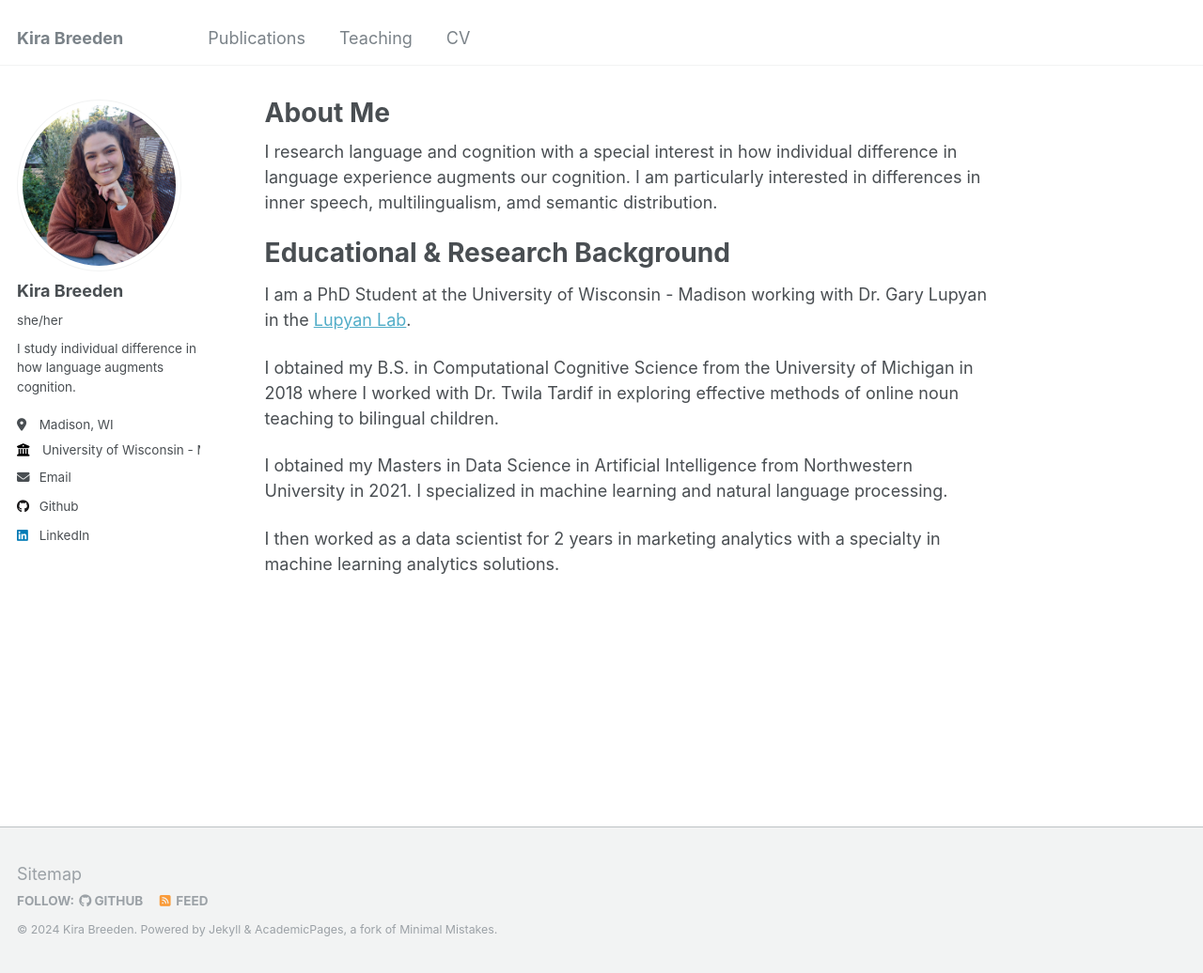
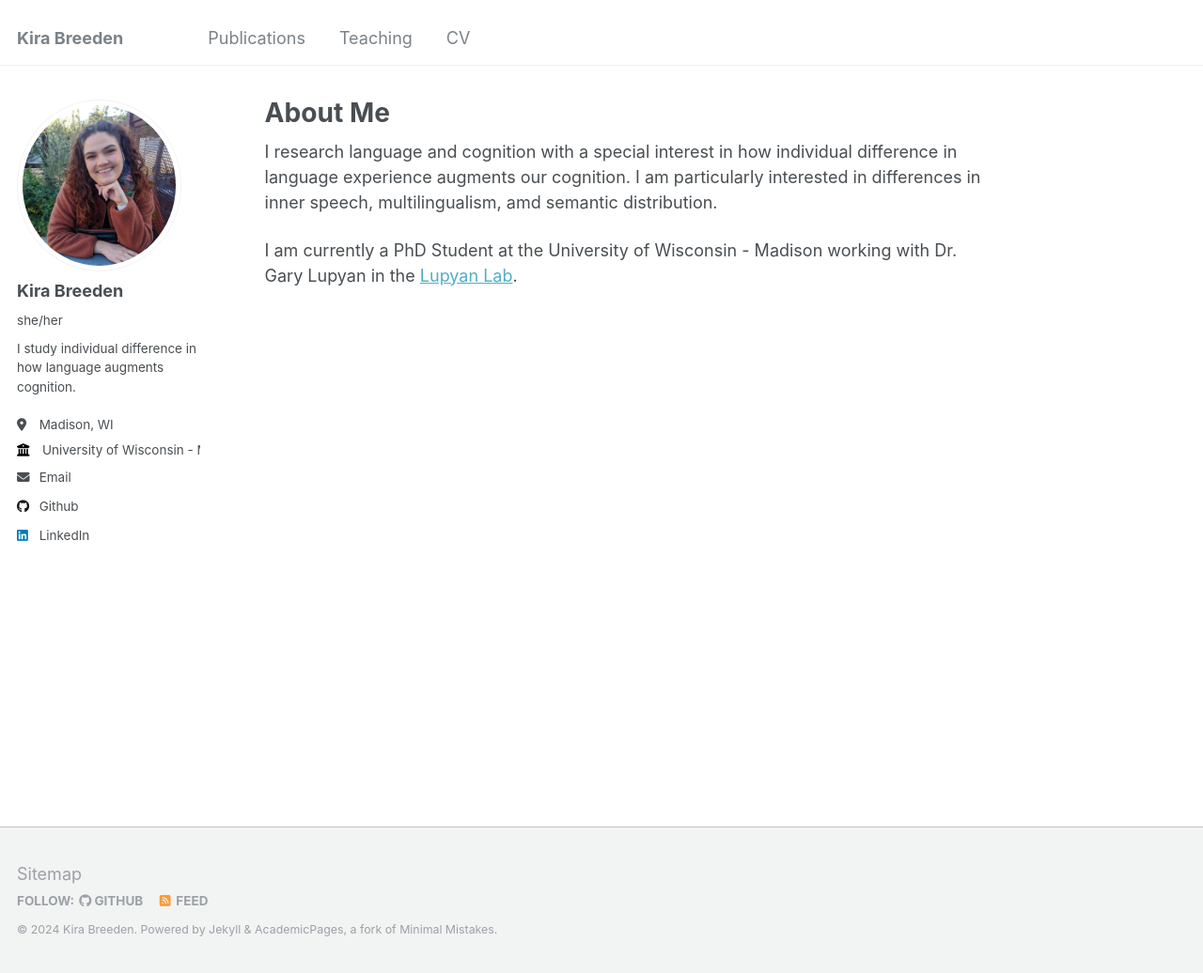
Before and after one commit to kmbreeden21/kmbreeden21.github.io, a Jekyll site: the page built from _pages/about.md, in a window 1280 px wide and 1036 px high. Shown: the whole window at 94% size. Built offline with Jekyll 4.4.1, drawn with Linux system fonts in a browser that asks for light colours.

Commit message:
Update about.md

```diff
--- a/_pages/about.md
+++ b/_pages/about.md
@@ -9,12 +9,4 @@ redirect_from:
 
 I research language and cognition with a special interest in how individual difference in language experience augments our cognition. I am particularly interested in differences in inner speech, multilingualism, amd semantic distribution.
 
-Educational & Research Background
-======
-I am a PhD Student at the University of Wisconsin - Madison working with Dr. Gary Lupyan in the [Lupyan Lab](http://sapir.psych.wisc.edu/).
-
-I obtained my B.S. in Computational Cognitive Science from the University of Michigan in 2018 where I worked with Dr. Twila Tardif in exploring effective methods of online noun teaching to bilingual children.
-
-I obtained my Masters in Data Science in Artificial Intelligence from Northwestern University in 2021. I specialized in machine learning and natural language processing.
-
-I then worked as a data scientist for 2 years in marketing analytics with a specialty in machine learning analytics solutions.
+I am currently a PhD Student at the University of Wisconsin - Madison working with Dr. Gary Lupyan in the [Lupyan Lab](http://sapir.psych.wisc.edu/).
```
